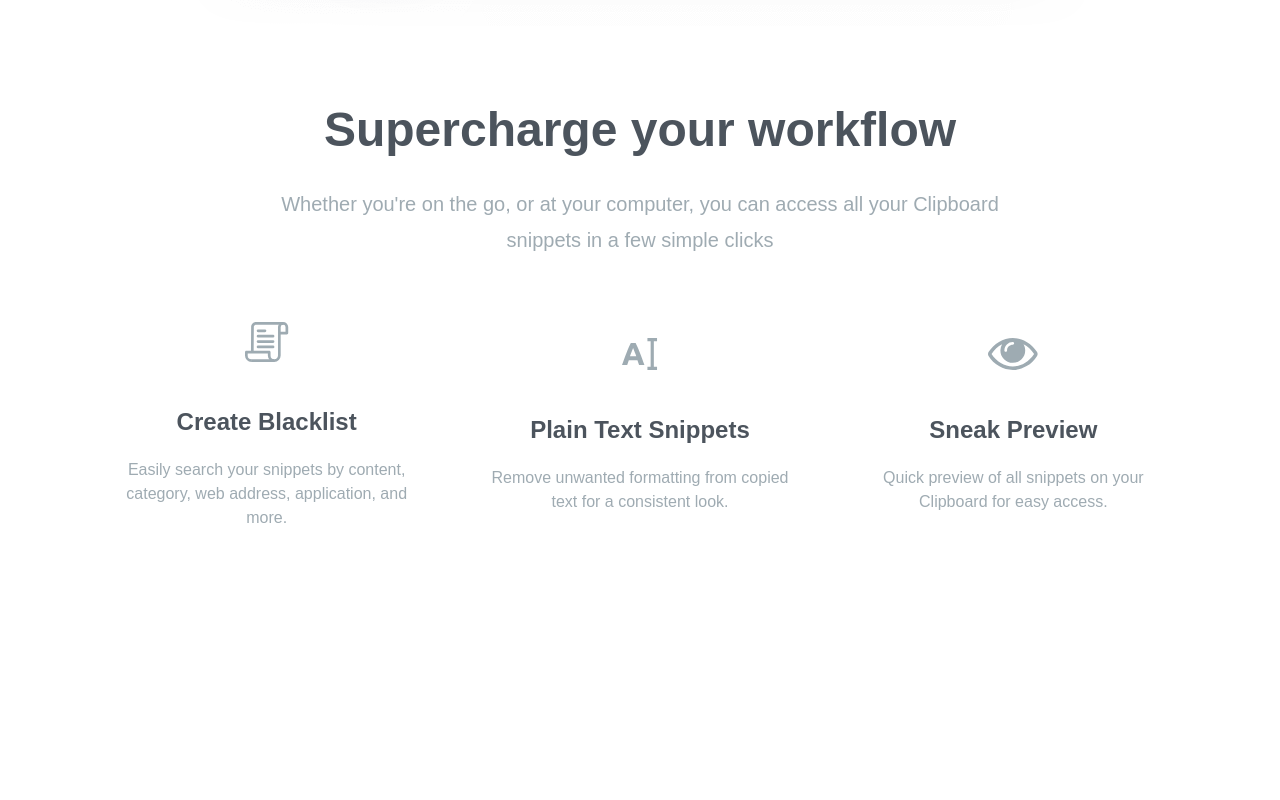
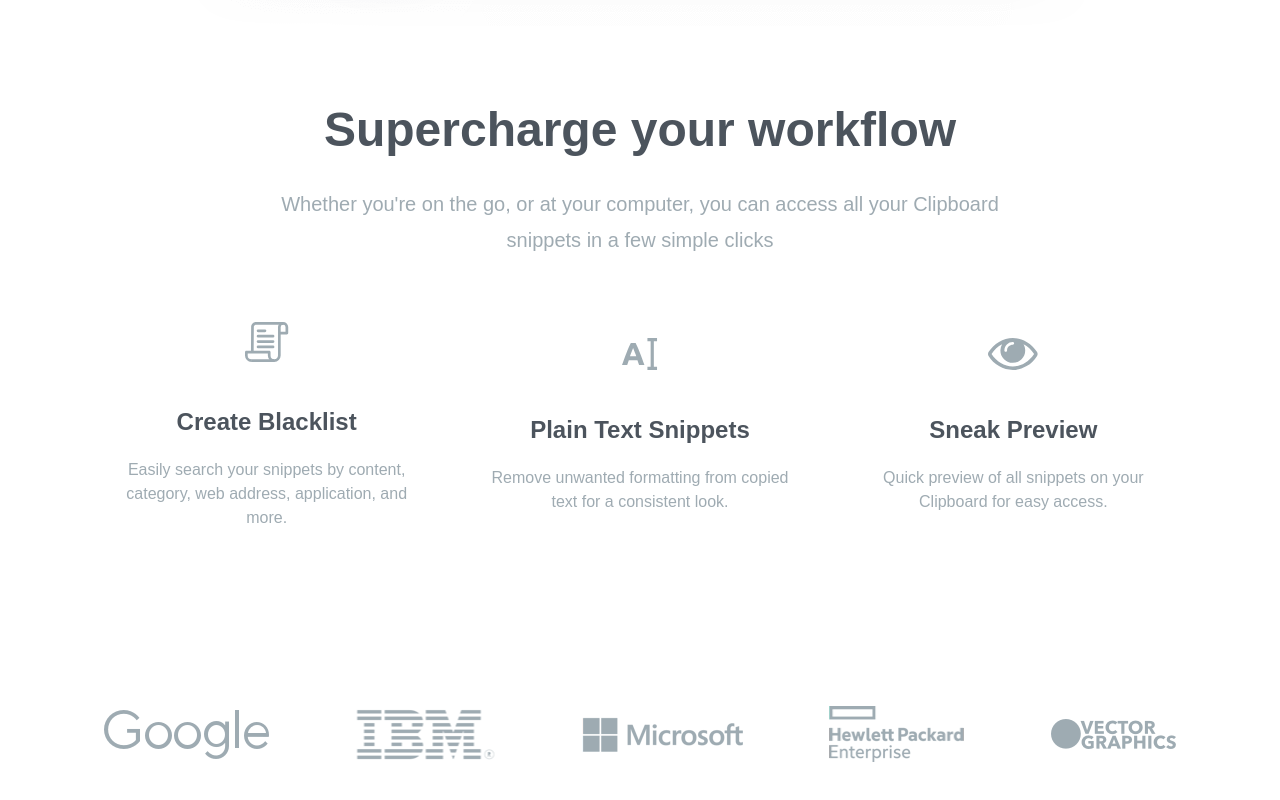
Before and after one commit to jamik-dev/clipboard-website, a website: page index.html in a window 1280 px wide. Shown: the part 2578-3378 px from the top of the page. Before the commit the page ends 3188 px from the top, so only its background shows below. Drawn offline with Linux system fonts and the light colour scheme; a web font is replaced by a local one.

Commit message:
Reference section done

```diff
--- a/index.html
+++ b/index.html
@@ -152,5 +152,18 @@
         </div>
       </div>
     </section>
+
+    <!-- Reference Section -->
+    <section id="references">
+      <div class="flex flex-col items-center justify-between max-w-6xl px-10 mx-auto space-y-16 my-44 md:flex-row md:space-y-0">
+        <img src="images/logo-google.png" alt="">
+        <img src="images/logo-ibm.png" alt="">
+        <img src="images/logo-microsoft.png" alt="">
+        <img src="images/logo-hp.png" alt="">
+        <img src="images/logo-vector-graphics.png" alt="">
+      </div>
+    </section>
+
+    <!--  -->
   </body>
 </html>
```
Also changed, not shown: css/style.css.
